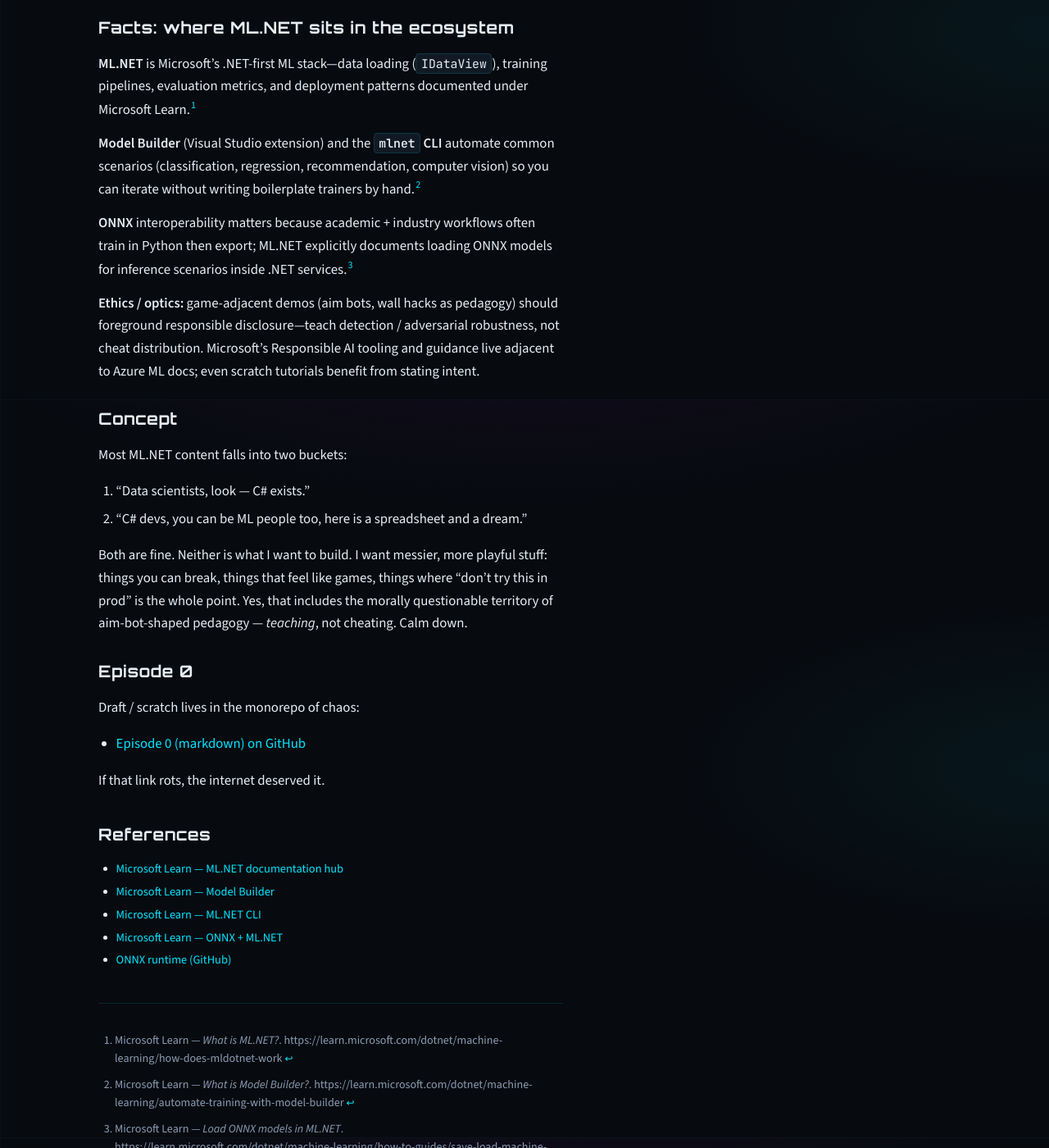
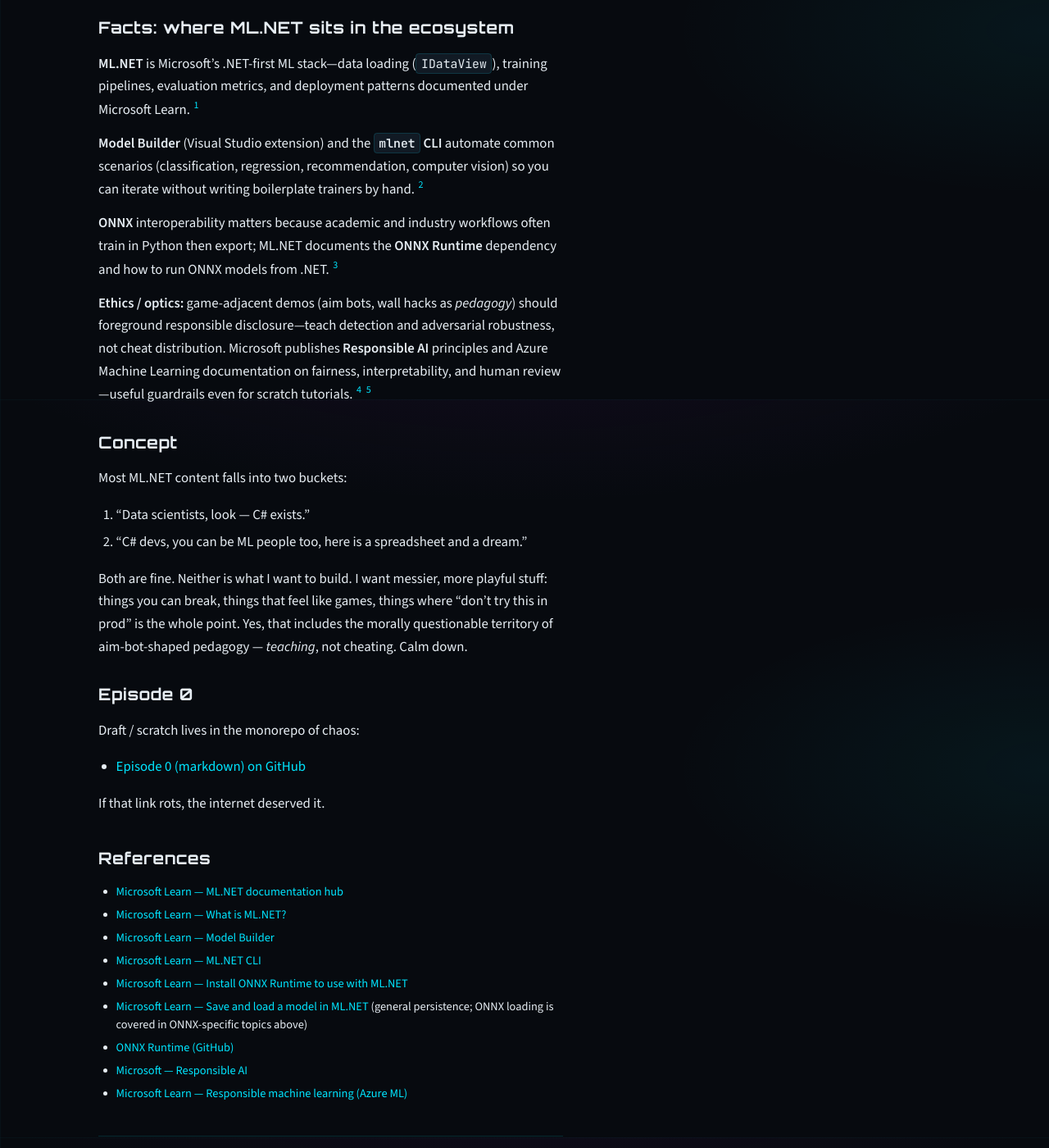
Before and after one commit to frankhaugen/frankhaugen.github.io, a Jekyll site: the page built from _posts/2023-08-15-mldotnet-video-tutorials-notes.md, in a window 1280 px wide and 1400 px high, scrolled down 413 px. Shown: the whole window at 82% size. Built offline with Jekyll 4.4.1, drawn with Linux system fonts in a browser that asks for light colours; some of the changed text lies outside the part shown.

Commit message:
Fix ML.NET notes post: footnote spacing, ONNX and RAI links
Co-authored-by: Cursor <cursoragent@cursor.com>

```diff
--- a/_posts/2023-08-15-mldotnet-video-tutorials-notes.md
+++ b/_posts/2023-08-15-mldotnet-video-tutorials-notes.md
@@ -10,19 +10,23 @@ This is not a course. It is a pile of notes for videos I *want* to make before I
 
 ## Facts: where ML.NET sits in the ecosystem
 
-**ML.NET** is Microsoft's .NET-first ML stack—data loading (`IDataView`), training pipelines, evaluation metrics, and deployment patterns documented under Microsoft Learn.[^mlnet-intro]
+**ML.NET** is Microsoft's .NET-first ML stack—data loading (`IDataView`), training pipelines, evaluation metrics, and deployment patterns documented under Microsoft Learn. [^mlnet-intro]
 
-**Model Builder** (Visual Studio extension) and the **`mlnet` CLI** automate common scenarios (classification, regression, recommendation, computer vision) so you can iterate without writing boilerplate trainers by hand.[^model-builder]
+**Model Builder** (Visual Studio extension) and the **`mlnet` CLI** automate common scenarios (classification, regression, recommendation, computer vision) so you can iterate without writing boilerplate trainers by hand. [^model-builder]
 
-**ONNX** interoperability matters because academic + industry workflows often train in Python then export; ML.NET explicitly documents loading ONNX models for inference scenarios inside .NET services.[^onnx-mlnet]
+**ONNX** interoperability matters because academic and industry workflows often train in Python then export; ML.NET documents the **ONNX Runtime** dependency and how to run ONNX models from .NET. [^onnx-mlnet]
 
-**Ethics / optics:** game-adjacent demos (aim bots, wall hacks as pedagogy) should foreground responsible disclosure—teach detection / adversarial robustness, not cheat distribution. Microsoft's Responsible AI tooling and guidance live adjacent to Azure ML docs; even scratch tutorials benefit from stating intent.
+**Ethics / optics:** game-adjacent demos (aim bots, wall hacks as *pedagogy*) should foreground responsible disclosure—teach detection and adversarial robustness, not cheat distribution. Microsoft publishes **Responsible AI** principles and Azure Machine Learning documentation on fairness, interpretability, and human review—useful guardrails even for scratch tutorials. [^rai-ms] [^rai-azure]
 
-[^mlnet-intro]: Microsoft Learn — *What is ML.NET?*. https://learn.microsoft.com/dotnet/machine-learning/how-does-mldotnet-work
+[^mlnet-intro]: Microsoft Learn — *What is ML.NET?* https://learn.microsoft.com/dotnet/machine-learning/how-does-mldotnet-work
 
-[^model-builder]: Microsoft Learn — *What is Model Builder?*. https://learn.microsoft.com/dotnet/machine-learning/automate-training-with-model-builder
+[^model-builder]: Microsoft Learn — *What is Model Builder?* https://learn.microsoft.com/dotnet/machine-learning/automate-training-with-model-builder
 
-[^onnx-mlnet]: Microsoft Learn — *Load ONNX models in ML.NET*. https://learn.microsoft.com/dotnet/machine-learning/how-to-guides/save-load-machine-learning-models-ml-net
+[^onnx-mlnet]: Microsoft Learn — *Install ONNX Runtime to use with ML.NET* (ONNX Runtime packages and GPU/CPU notes). https://learn.microsoft.com/dotnet/machine-learning/how-to-guides/install-onnx-runtime
+
+[^rai-ms]: Microsoft — *Responsible AI* overview (principles and practices). https://www.microsoft.com/ai/responsible-ai
+
+[^rai-azure]: Microsoft Learn — *What is responsible machine learning?* (Azure Machine Learning). https://learn.microsoft.com/azure/machine-learning/concept-responsible-machine-learning
 
 ## Concept
 
@@ -44,7 +48,11 @@ If that link rots, the internet deserved it.
 ## References
 
 - [Microsoft Learn — ML.NET documentation hub](https://learn.microsoft.com/dotnet/machine-learning/)
+- [Microsoft Learn — What is ML.NET?](https://learn.microsoft.com/dotnet/machine-learning/how-does-mldotnet-work)
 - [Microsoft Learn — Model Builder](https://learn.microsoft.com/dotnet/machine-learning/automate-training-with-model-builder)
 - [Microsoft Learn — ML.NET CLI](https://learn.microsoft.com/dotnet/machine-learning/automate-training-with-cli)
-- [Microsoft Learn — ONNX + ML.NET](https://learn.microsoft.com/dotnet/machine-learning/how-to-guides/save-load-machine-learning-models-ml-net)
-- [ONNX runtime (GitHub)](https://github.com/microsoft/onnxruntime)
+- [Microsoft Learn — Install ONNX Runtime to use with ML.NET](https://learn.microsoft.com/dotnet/machine-learning/how-to-guides/install-onnx-runtime)
+- [Microsoft Learn — Save and load a model in ML.NET](https://learn.microsoft.com/dotnet/machine-learning/how-to-guides/save-load-machine-learning-models-ml-net) (general persistence; ONNX loading is covered in ONNX-specific topics above)
+- [ONNX Runtime (GitHub)](https://github.com/microsoft/onnxruntime)
+- [Microsoft — Responsible AI](https://www.microsoft.com/ai/responsible-ai)
+- [Microsoft Learn — Responsible machine learning (Azure ML)](https://learn.microsoft.com/azure/machine-learning/concept-responsible-machine-learning)
```
